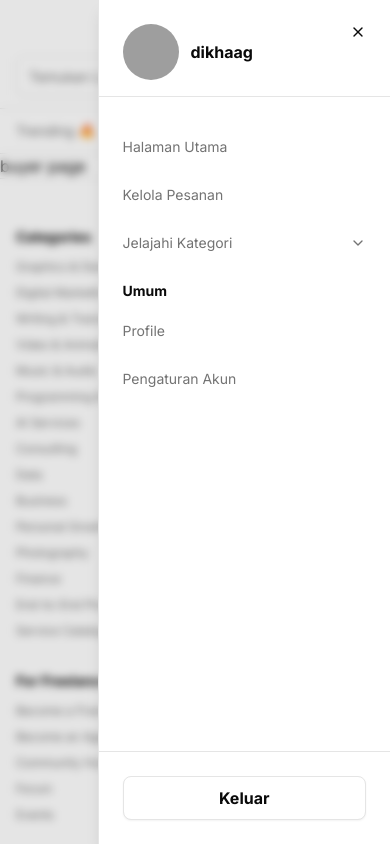
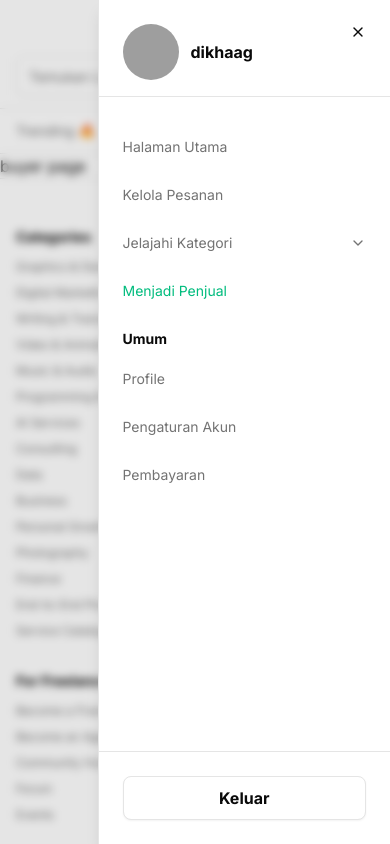
Before and after one commit to DikhaAG/digital-market, a Next.js app: page / in a window 390 px wide. Both pictures are taken after a click on the button "Toggle Menu". Shown: the top 844 px of the page. Built offline with nearby package versions, Linux system fonts and the light colour scheme; grey boxes are pictures that could not be loaded.

Commit message:
feat: adding new links

```diff
--- a/src/components/buyer/navbar/authenticated/MobileView.tsx
+++ b/src/components/buyer/navbar/authenticated/MobileView.tsx
@@ -95,6 +95,12 @@ export function AuthenticatedMobileViewNavbar({
                   <span>Jelajahi Kategori</span>
                   <ChevronDown className="h-4 w-4" />
                 </button>
+                <Link
+                  href={"/start-selling"}
+                  className="block text-emerald-500 hover:text-text-emerald-200 hover:bg-muted  transition-colors p-3 rounded-md"
+                >
+                  Menjadi Penjual
+                </Link>
 
                 <div className="px-3 pt-3 pb-1 font-bold text-foreground">
                   Umum
--- a/src/config/buyer/nav/links.ts
+++ b/src/config/buyer/nav/links.ts
@@ -7,4 +7,5 @@ export const MAIN_NAV_LINKS = [
 export const ACCOUNT_NAV_LINKS = [
   { label: "Profile", href: "/profile" },
   { label: "Pengaturan Akun", href: "/account-settings" },
+  { label: "Pembayaran", href: "/billing" },
 ];
```
